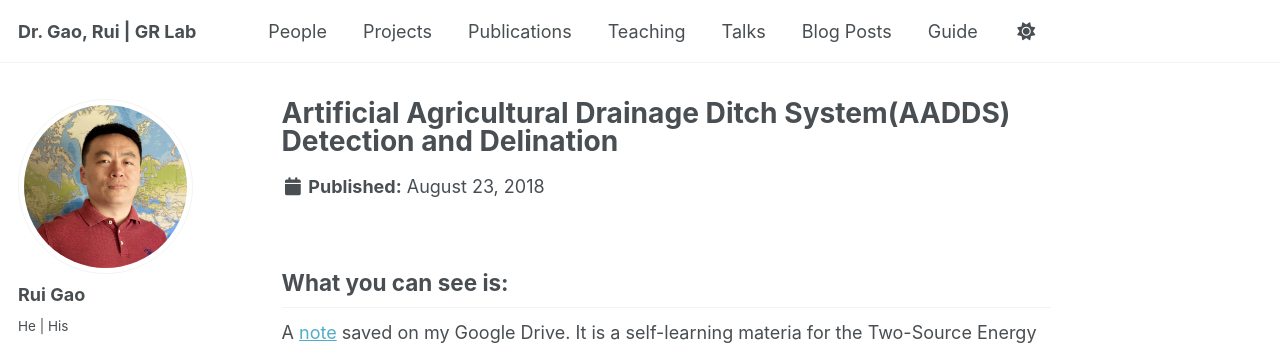
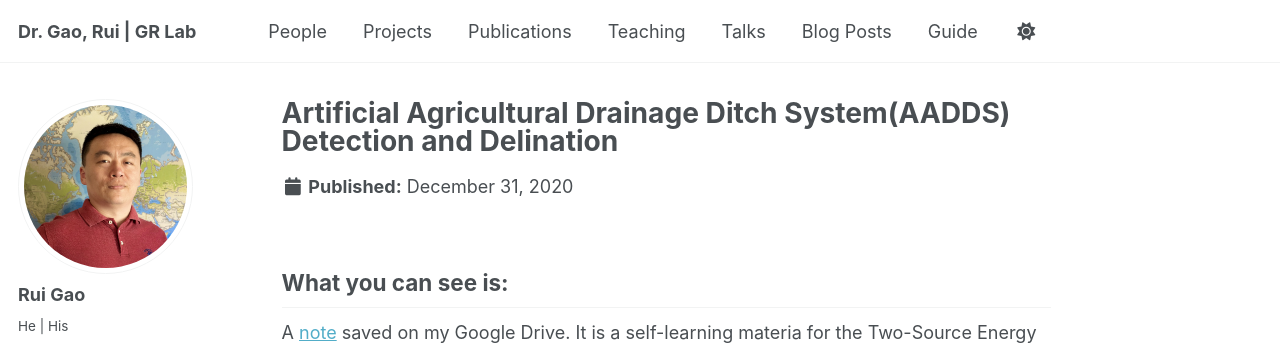
Before and after one commit to RuiGao9/RuiGao9.github.io, a Jekyll site: the page built from _projects/prj-1-adds.md, in a window 1280 px wide and 900 px high. Shown: the top 346 px of the window. Built offline with Jekyll 4.4.1, drawn with Linux system fonts in a browser that asks for light colours; some web fonts are replaced.

Commit message:
project updates

```diff
--- a/_projects/project1.md
+++ b/_projects/prj-1-adds.md
@@ -1,8 +1,8 @@
 ---
 title: 'Artificial Agricultural Drainage Ditch System(AADDS) Detection and Delination'
-date: 2018-08-23
+date: 2020-12-31
 category: Geology
-permalink: /projects/project1/
+permalink: /projects/prj-1-adds/
 tags:
   - Drainage
   - Image Processing
```
